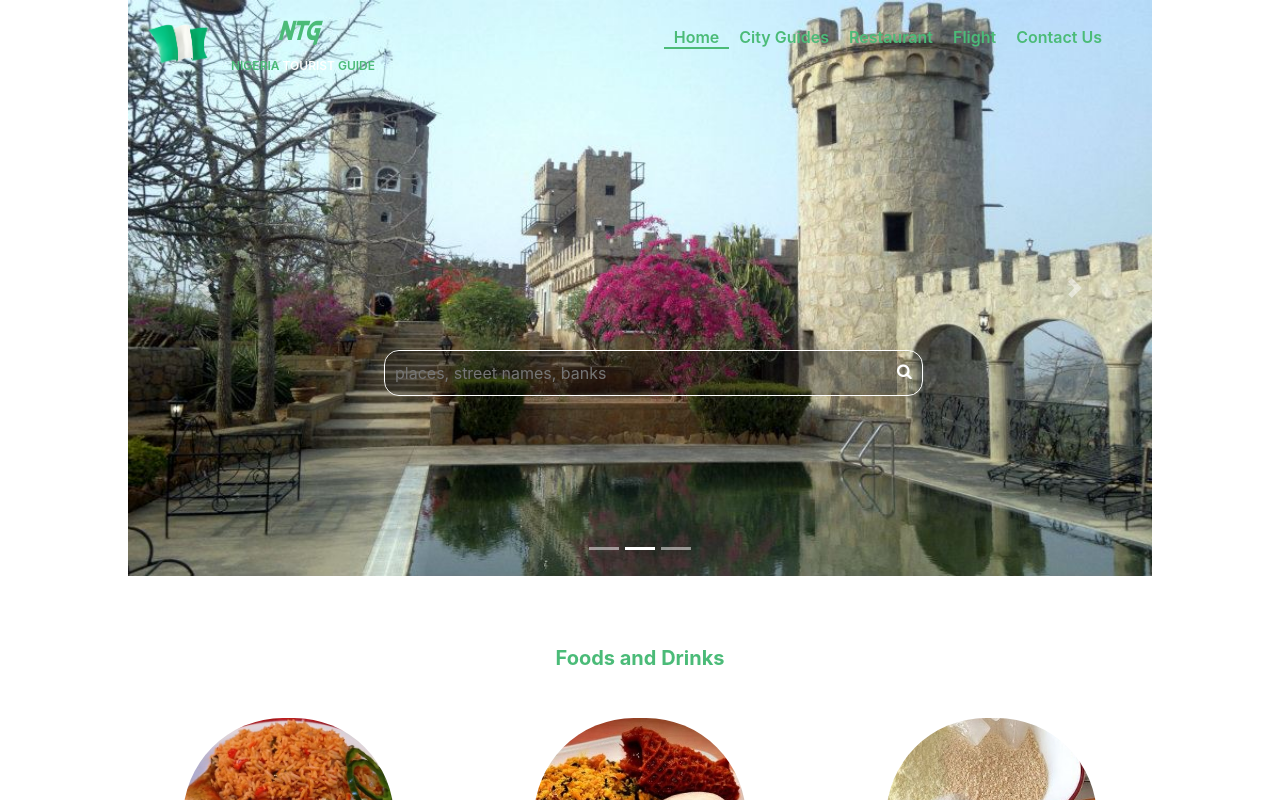
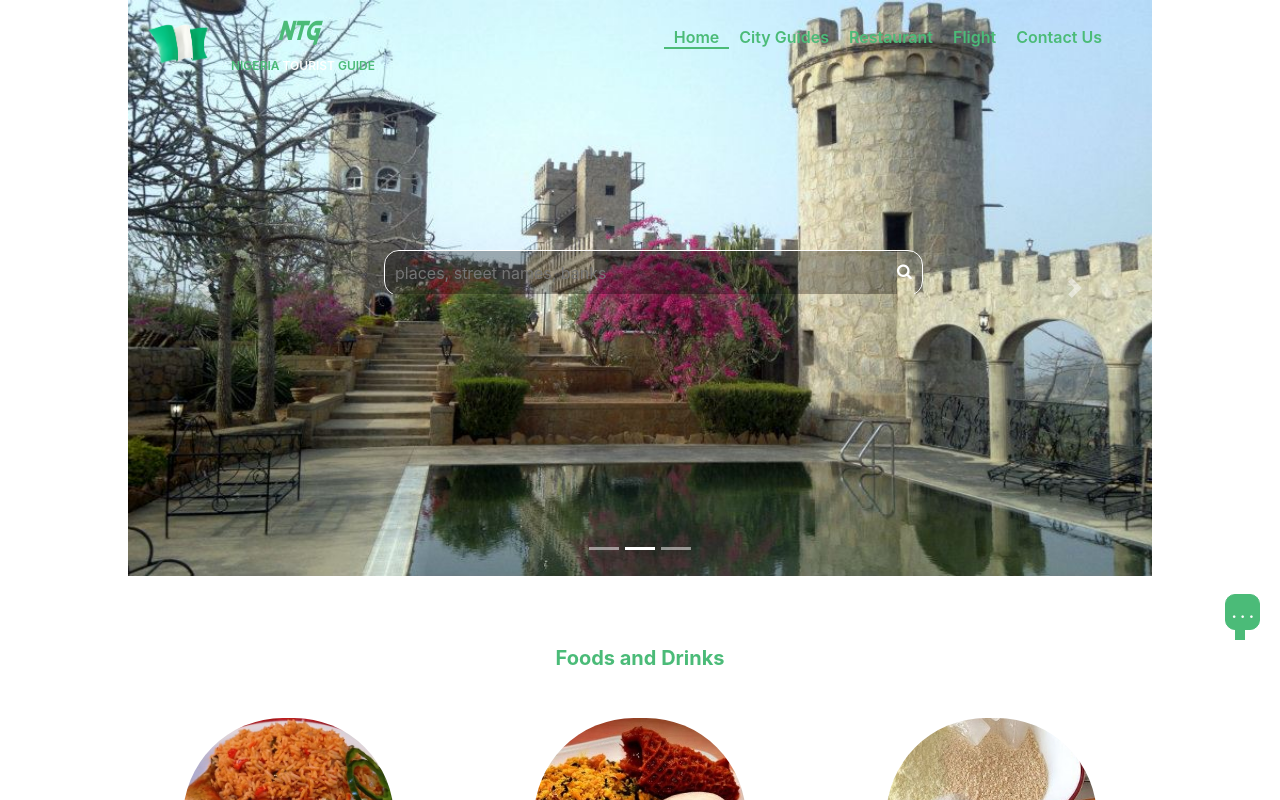
Before and after one commit to ECX-Unilag/team12-week3, a React (Create React App) app: page / in a window 1280 px wide. Shown: the top 800 px of the page. Built offline with nearby package versions, Linux system fonts and the light colour scheme.

Commit message:
search added

```diff
--- a/src/App.js
+++ b/src/App.js
@@ -1,4 +1,4 @@
-import React, { useEffect } from "react";
+import React, { useState, useEffect } from "react";
 import { Route, Switch } from 'react-router-dom';
 import AOS from "aos";
 import Home from "./Pages/Home";
@@ -6,6 +6,7 @@ import About from "./Pages/About";
 import Guides from "./Pages/Guides";
 import Contact from "./Pages/Contact";
 import Flight from "./Pages/Flight";
+import Search from "./Pages/Search";
 import Restaurant from "./Pages/Restaurant";
 import Abuja from "./Pages/Guides/Abuja";
 import Enugu from "./Pages/Guides/Enugu";
@@ -40,6 +41,7 @@ import "./app.css";
               <Route path="/abuja-guide" render={renderprops => <Abuja {...renderprops} />} />
               <Route path="/lagos-guide" render={renderprops => <Lagos {...renderprops} />} />
               <Route path="/enugu-guide" render={renderprops => <Enugu {...renderprops} />} />
+              <Route path="/search" render={renderprops => <Search {...renderprops} />} />
               <Route path="/contact" render={renderprops => <Contact {...renderprops} />} />
               <Route render={renderprops => <Error {...renderprops} />} />
           </Switch>
--- /dev/null
+++ b/src/Components/Chat.js
@@ -0,0 +1,25 @@
+import React from 'react';
+
+const Chat = () => {
+
+    return (
+        <div id="live-chat">
+            <div className="chat-open">
+                <div className="chat-title">
+                    <h5>Hi there</h5>
+                    <p>It's Lateef here, do you have any question?</p>
+                </div>
+                <div className="text-area">
+                    <div className="text-messages"></div>
+                    <form id="chat-message">
+                        <input type="name" name="message" required placeholder="Type a message..."/>
+                        <button type="submit"><i className="fa fa-arrow-right"></i></button>
+                    </form>
+                </div>
+            </div>
+            <div className="chat-btn">. . .</div>
+            <div className="btn-arrow"></div>
+        </div>
+    )
+}
+export default Chat;
--- a/src/Components/Footer.js
+++ b/src/Components/Footer.js
@@ -5,7 +5,7 @@ import { Link } from "react-router-dom";
 export default function Footer() {
     return (
         <div id="footer">
-            <div className="text-center welcome" data-aos="zoom-in" data-aos-delay="200">
+            <div className="text-center welcome" data-aos="fade-up" data-aos-delay="200">
                 <h5>Welcome To Nigeria</h5>
                 <p>Discover a fascinating country: take a trip to one of the most beautiful places on earth. Nigeria is filled with vast unspoiled natue. It is a land filled with beautiful contrasts. From the Sahel region of the north to the wetlands of southern Nigeria, there is something for everyone.</p>
                 <p>Nigeria is a country of over 300 tibes and a population of over 180 million people. If you are lookin for the best afro music festival, the adrenaline of an outdoor adventure, lovely beaches, tasty delicacies or the experience of a breath-taking road trip, then Nigeria is for you.</p>
--- a/src/Pages/Flight.js
+++ b/src/Pages/Flight.js
@@ -1,6 +1,7 @@
 import React, { useEffect } from 'react';
 import Navbar from "../Components/Navbar";
 import Footer from "../Components/Footer";
+import Chat from '../Components/Chat';
 
 const Flight = () => {
     useEffect(() => {
@@ -52,6 +53,7 @@ const Flight = () => {
                 </form>
             </div>
         </section>
+        <Chat />
         <Footer />
         </>
     )
--- a/src/Pages/Guides.js
+++ b/src/Pages/Guides.js
@@ -2,6 +2,7 @@ import React, { useEffect } from 'react';
 import { Link } from "react-router-dom";
 import Navbar from "../Components/Navbar";
 import Footer from "../Components/Footer";
+import Chat from '../Components/Chat';
 
 const Guides = () => {
     useEffect(() => {
@@ -73,6 +74,7 @@ const Guides = () => {
                 </div>
             </div>
         </section>
+        <Chat />
         <Footer />
         </>
     )
--- a/src/Pages/Home.js
+++ b/src/Pages/Home.js
@@ -3,17 +3,59 @@ import Navbar from "../Components/Navbar";
 import Foods from "../Components/Foods";
 import States from "../Components/States";
 import Footer from "../Components/Footer";
+import Chat from '../Components/Chat';
 
 const Home = () => {
   useEffect(() => {
     const navList = document.querySelectorAll("li");
-    console.log(navList)
     navList.forEach(list => {
         if (list.classList.contains("active")) {
             list.classList.remove("active");
         }
     })
     navList[0].classList.add("active");
+
+    const formInput = document.getElementById("searchInput");
+    formInput.oninput = showData;
+    const searchForm = document.getElementById("search-form");
+    searchForm.onsubmit = showData;
+
+    function showData(e) {
+        e.preventDefault();
+        window.sessionStorage.clear("data");
+        const showResult = document.getElementById("searchResult");
+        showResult.innerHTML = "";
+        const formData = new FormData(searchForm);
+        const name = formData.get("search-name") || formInput.value;
+        const getSearchData = async function(){
+        const res = await fetch(`https://en.wikipedia.org/w/api.php?action=query&list=search&prop=info&inprop=url&utf8=&format=json&origin=*&srlimit=20&srsearch=${name}`);
+        const data = await res.json();
+        if (data){
+        window.sessionStorage.setItem("data", JSON.stringify(data));
+        showResult.innerHTML = `<div id="results"></div>`;
+        data.query.search.map(item => {
+          const dataDiv = `
+          <div>
+          <p><a class="searchLink" href="/search">${item.title}</a></p>
+          </div>
+          `;
+          const results = document.getElementById("results");
+          return results.insertAdjacentHTML("beforeend", dataDiv);
+        });
+        }
+        const searchLinks = document.querySelectorAll(".searchLink");
+        searchLinks.forEach(link => {
+          link.onclick = saveData;
+        })
+        function saveData(e){
+          window.sessionStorage.setItem("link", e.target.innerText);
+        }
+      }
+      getSearchData().catch(err => {
+        console.log(err);
+      });
+    }
+
   });
 return (
     <div>
@@ -48,15 +90,18 @@ return (
 
 
         <div className="search" data-aos="zoom-out"  data-aos-delay="300">
-            <form id="search-form">
-                <input type="name" name="search-name" required placeholder="places, street names, banks" minLength="3" maxLength="50" />
+            <form id="search-form" autoComplete="off">
+                <input type="name" name="search-name" id="searchInput" required placeholder="places, street names, banks" minLength="3" maxLength="50" />
                 <button type="submit"><i className="fa fa-search"></i></button>
             </form>
+          <div id="searchResult">
+          </div>
         </div>
 
         </section>
         <Foods />
         <States />
+        <Chat />
         <Footer />
     </div>
     )
--- a/src/Pages/Restaurant.js
+++ b/src/Pages/Restaurant.js
@@ -1,6 +1,7 @@
 import React, { useEffect } from 'react';
 import Navbar from "../Components/Navbar";
 import Footer from "../Components/Footer";
+import Chat from '../Components/Chat';
 
 const Restaurant = () => {
     useEffect(() => {
@@ -84,7 +85,7 @@ const Restaurant = () => {
                     <h6><strong>KK Restaurant</strong></h6>
                     <p><strong>Kaduna state</strong></p>
                     <div className="star-div">
-                        <span className="fa fa-star"></span>
+                        <span className="fa fa-star checked"></span>
                         <span className="fa fa-star checked"></span>
                         <span className="fa fa-star checked"></span>
                         <span className="fa fa-star checked"></span>
@@ -98,7 +99,7 @@ const Restaurant = () => {
                     <h6><strong>HR Restaurant</strong></h6>
                     <p><strong>Ogun state</strong></p>
                     <div className="star-div">
-                        <span className="fa fa-star"></span>
+                        <span className="fa fa-star checked"></span>
                         <span className="fa fa-star checked"></span>
                         <span className="fa fa-star checked"></span>
                         <span className="fa fa-star checked"></span>
@@ -109,6 +110,7 @@ const Restaurant = () => {
             </div>
             </div>
         </section>
+        <Chat />
         <Footer />
         </>
     )
--- a/src/app.css
+++ b/src/app.css
@@ -24,7 +24,8 @@ h3,
 h4,
 h5,
 h6,
-p {
+p,
+div {
   overflow: hidden;
 }
 
@@ -68,6 +69,10 @@ p {
 #header .navbar a:hover {
   text-decoration: none;
   color: #fff;
+}
+
+.aos-animate {
+  overflow: hidden;
 }
 
 /**********************
@@ -279,23 +284,16 @@ p {
 
 #home .search {
   position: absolute;
-  top: 350px;
+  top: 250px;
   left: 20vw;
-  display: -webkit-box;
-  display: -ms-flexbox;
-  display: flex;
-  -webkit-box-pack: center;
-      -ms-flex-pack: center;
-          justify-content: center;
-  -webkit-box-align: center;
-      -ms-flex-align: center;
-          align-items: center;
   z-index: 3;
 }
 
 #home .search #search-form {
   border: 1px solid #fff;
   border-radius: 15px;
+  position: relative;
+  display: inline-block;
 }
 
 #home .search #search-form input {
@@ -318,6 +316,95 @@ p {
 #home .search #search-form i {
   color: #fff;
   padding-right: 10px;
+}
+
+#searchResult {
+  margin-top: -8px;
+  width: 85%;
+  display: -webkit-box;
+  display: -ms-flexbox;
+  display: flex;
+  -webkit-box-pack: center;
+      -ms-flex-pack: center;
+          justify-content: center;
+  -webkit-box-align: center;
+      -ms-flex-align: center;
+          align-items: center;
+}
+
+#searchResult #results {
+  padding: 10px;
+  background-color: rgba(0, 0, 0, 0.5);
+  height: 110px;
+  overflow-y: scroll;
+}
+
+#searchResult #results a {
+  color: #4bbb78;
+}
+
+#search-title {
+  font-weight: 700;
+  margin-top: 30px;
+  text-align: center;
+}
+
+#search-snippet {
+  padding: 5px;
+  color: #000;
+}
+
+.buttons {
+  display: -webkit-box;
+  display: -ms-flexbox;
+  display: flex;
+  -webkit-box-pack: justify;
+      -ms-flex-pack: justify;
+          justify-content: space-between;
+  -webkit-box-align: center;
+      -ms-flex-align: center;
+          align-items: center;
+}
+
+.buttons a {
+  padding: 0 40px 0 10px;
+  color: #4bbb78;
+}
+
+#live-chat {
+  position: fixed;
+  bottom: 20vh;
+  right: 20px;
+  display: -webkit-box;
+  display: -ms-flexbox;
+  display: flex;
+  -webkit-box-pack: center;
+      -ms-flex-pack: center;
+          justify-content: center;
+  -webkit-box-orient: vertical;
+  -webkit-box-direction: normal;
+      -ms-flex-direction: column;
+          flex-direction: column;
+}
+
+#live-chat .chat-btn {
+  border: 1px solid #4bbb78;
+  padding: 5px;
+  background: #4bbb78;
+  color: #fff;
+  border-radius: 10px;
+  font-weight: 700;
+}
+
+#live-chat .btn-arrow {
+  background: #4bbb78;
+  height: 10px;
+  margin-left: 10px;
+  width: 10px;
+}
+
+#live-chat .chat-open {
+  display: none;
 }
 
 #foods {
@@ -849,11 +936,9 @@ p {
   #home .search #search-form input {
     width: 40vw;
   }
-  #footer footer .footer-nav ul {
-    -webkit-box-orient: horizontal;
-    -webkit-box-direction: normal;
-        -ms-flex-direction: row;
-            flex-direction: row;
+  #searchResult #results {
+    height: 300px;
+    width: 100%;
   }
   #footer footer .footer-nav ul a {
     padding: 10px;
@@ -865,4 +950,13 @@ p {
     width: 80vw;
   }
 }
+
+@media (min-width: 1170px) {
+  #footer footer .footer-nav ul {
+    -webkit-box-orient: horizontal;
+    -webkit-box-direction: normal;
+        -ms-flex-direction: row;
+            flex-direction: row;
+  }
+}
 /*# sourceMappingURL=app.css.map */
--- a/src/app.scss
+++ b/src/app.scss
@@ -24,7 +24,8 @@ h3,
 h4,
 h5,
 h6,
-p {
+p,
+div {
 	overflow: hidden;
 }
 
@@ -58,7 +59,9 @@ p {
 		}
 	}
 }
-
+.aos-animate {
+	overflow: hidden;
+}
 /**********************
         MOBILE NAV
 ***********************/
@@ -215,16 +218,15 @@ p {
 
 	.search {
 		position: absolute;
-		top: 350px;
+		top: 250px;
 		left: 20vw;
-		display: flex;
-		justify-content: center;
-		align-items: center;
 		z-index: 3;
 
 		#search-form {
 			border: 1px solid #fff;
 			border-radius: 15px;
+			position: relative;
+			display: inline-block;
 			input {
 				padding: 10px;
 				width: 60vw;
@@ -245,6 +247,67 @@ p {
 				padding-right: 10px;
 			}
 		}
+	}
+}
+#searchResult {
+	margin-top: -8px;
+	width: 85%;
+	display: flex;
+	justify-content: center;
+	align-items: center;
+	#results {
+		padding: 10px;
+		background-color: rgba(0, 0, 0, 0.5);
+		height: 110px;
+		overflow-y: scroll;
+		a {
+			color: $foreground;
+		}
+	}
+}
+
+#search-title {
+	font-weight: 700;
+	margin-top: 30px;
+	text-align: center;
+}
+#search-snippet {
+	padding: 5px;
+	color: #000;
+}
+.buttons {
+	display: flex;
+	justify-content: space-between;
+	align-items: center;
+
+	a {
+		padding: 0 40px 0 10px;
+		color: $foreground;
+	}
+}
+#live-chat {
+	position: fixed;
+	bottom: 20vh;
+	right: 20px;
+	display: flex;
+	justify-content: center;
+	flex-direction: column;
+	.chat-btn {
+		border: 1px solid $foreground;
+		padding: 5px;
+		background: $foreground;
+		color: $background;
+		border-radius: 10px;
+		font-weight: 700;
+	}
+	.btn-arrow {
+		background: $foreground;
+		height: 10px;
+		margin-left: 10px;
+		width: 10px;
+	}
+	.chat-open {
+		display: none;
 	}
 }
 
@@ -648,9 +711,12 @@ p {
 			width: 40vw;
 		}
 	}
+	#searchResult #results {
+		height: 300px;
+		width: 100%;
+	}
 	#footer footer {
 		.footer-nav ul {
-			flex-direction: row;
 			a {
 				padding: 10px;
 			}
@@ -664,3 +730,11 @@ p {
 		width: 80vw;
 	}
 }
+
+@media (min-width: 1170px) {
+	#footer footer {
+		.footer-nav ul {
+			flex-direction: row;
+		}
+	}
+}
```
Also changed, not shown: public/index.html (+12 -3 lines), src/Components/States.js (+6 -6 lines), src/Pages/Search.js (added, +47 -0 lines), 1 other file (tests, documents, lock files or other folders).
